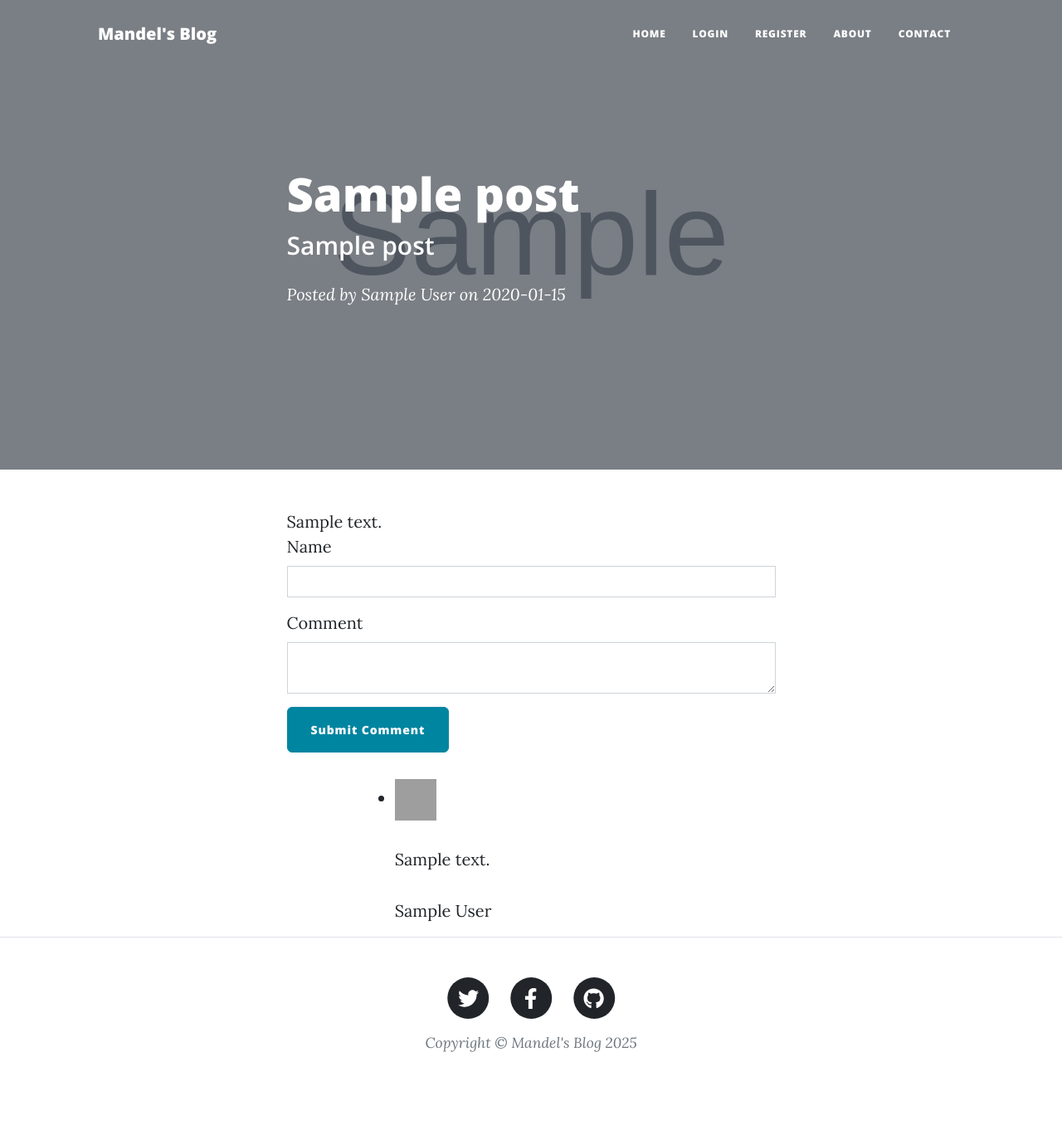
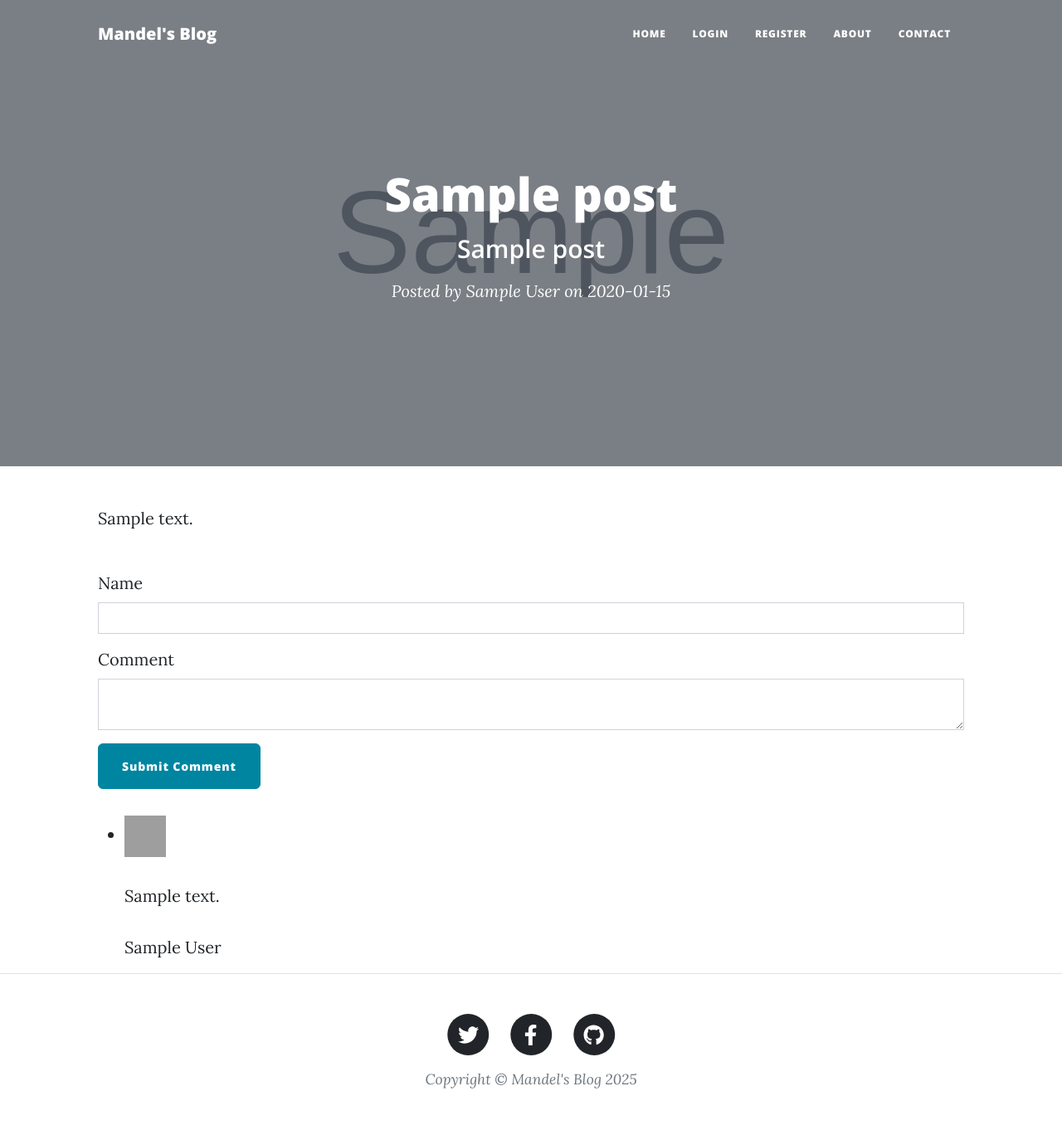
Before and after one commit to mandeell/Mandel_Blog_Complete, a Flask app: page /post/1 in a window 1280 px wide. Shown: the whole page at 83% size. Before the commit the page ends 1268 px from the top, so only its background shows below. Run offline with Flask 3, Linux system fonts and the light colour scheme; tables that the repository leaves empty hold one stand-in row (values such as "Sample post"); grey boxes marked "Sample" are stand-in pictures; some libraries are stand-ins or nearby versions; grey boxes are pictures that could not be loaded.

```diff
--- a/templates/header.html
+++ b/templates/header.html
@@ -1,6 +1,8 @@
 <!DOCTYPE html>
 <html lang="en">
   <head>
+    <script async src="https://pagead2.googlesyndication.com/pagead/js/adsbygoogle.js?client=ca-pub-1288268350528103"
+     crossorigin="anonymous"></script>
     <meta charset="utf-8" />
     <meta
       name="viewport"
--- a/templates/post.html
+++ b/templates/post.html
@@ -5,15 +5,13 @@
 <header class="masthead" style="background-image: url('{{post.img_url}}')">
   <div class="container position-relative px-4 px-lg-5">
     <div class="row gx-4 gx-lg-5 justify-content-center">
-      <div class="col-md-10 col-lg-8 col-xl-7">
-        <div class="post-heading">
-          <h1>{{ post.title }}</h1>
-          <h2 class="subheading">{{ post.subtitle }}</h2>
-          <span class="meta"
-            >Posted by
-            <a href="#">{{ post.author.name }}</a>
-            on {{ post.date }}
-          </span>
+      <div class="col-12">
+        <div class="post-heading text-center">
+          <h1 class="w-100 mb-3">{{ post.title }}</h1>
+          <h2 class="subheading w-100 mb-4">{{ post.subtitle }}</h2>
+          <div class="meta w-100">
+          <span class="posted-by">Posted by {{ post.author.name.title() }} on {{ post.date }}</span>
+          </div>
         </div>
       </div>
     </div>
@@ -22,9 +20,10 @@
 
 <!-- Post Content -->
 <article>
-  <div class="container px-4 px-lg-5">
+  <div class="container position-relative px-4 px-lg-5">
     <div class="row gx-4 gx-lg-5 justify-content-center">
-      <div class="col-md-10 col-lg-8 col-xl-7">
+      <div class="col-12">
+      <div class="text-start">
         {{ post.body|safe }}
         {% if current_user.agent %}
         <div class="d-flex justify-content-end mb-4">
@@ -36,9 +35,10 @@
         {% endif %}
 
                 <!-- Comments Area -->
+        <div class="comments-section mt-5">
         {{ render_form(form, novalidate=True, button_map={"submit": "primary"}) }}
         <p></p>
-        <div class="col-lg-8 col-md-10 mx-auto comment">
+        <div class="comment">
           <ul class="commentList">
             {% for comment in post.comments: %}
             <li>
@@ -57,7 +57,8 @@
              {% endfor %}
           </ul>
         </div>
-
+        </div>
+      </div>
       </div>
     </div>
   </div>
```
